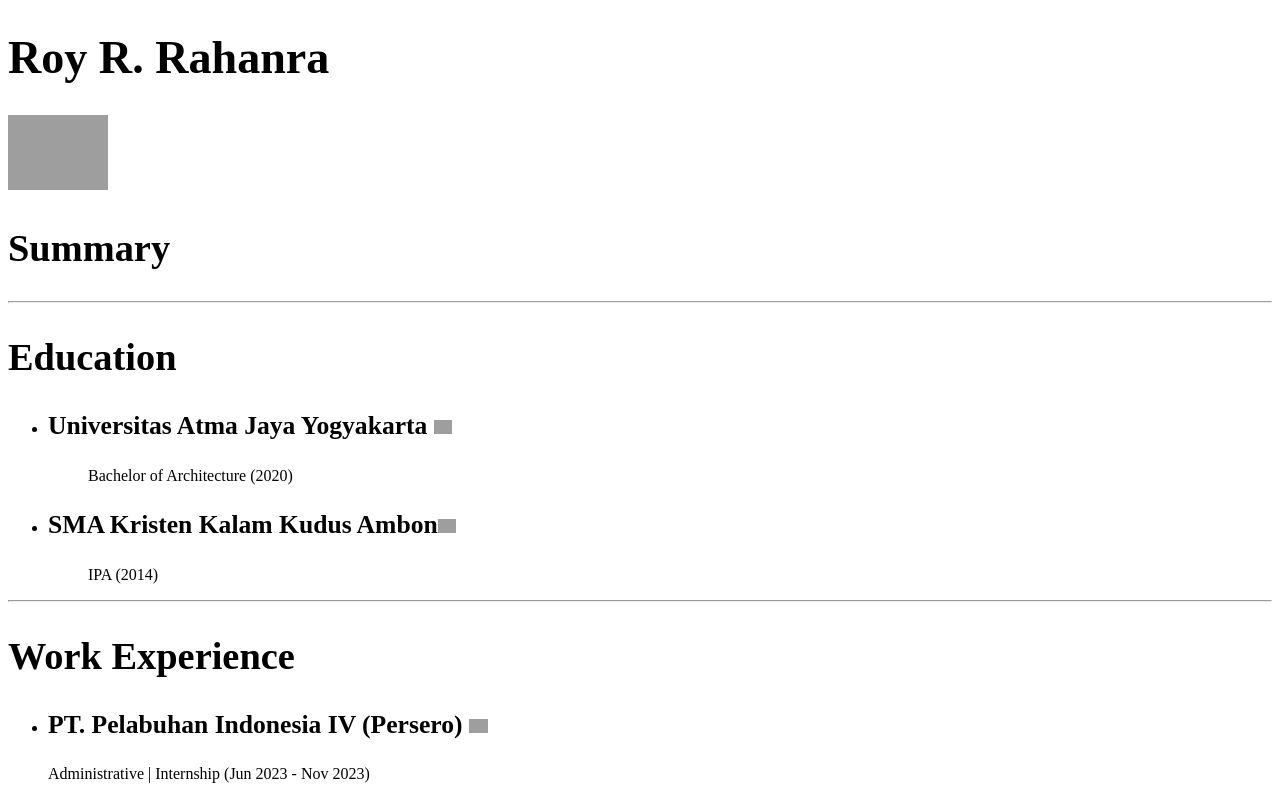
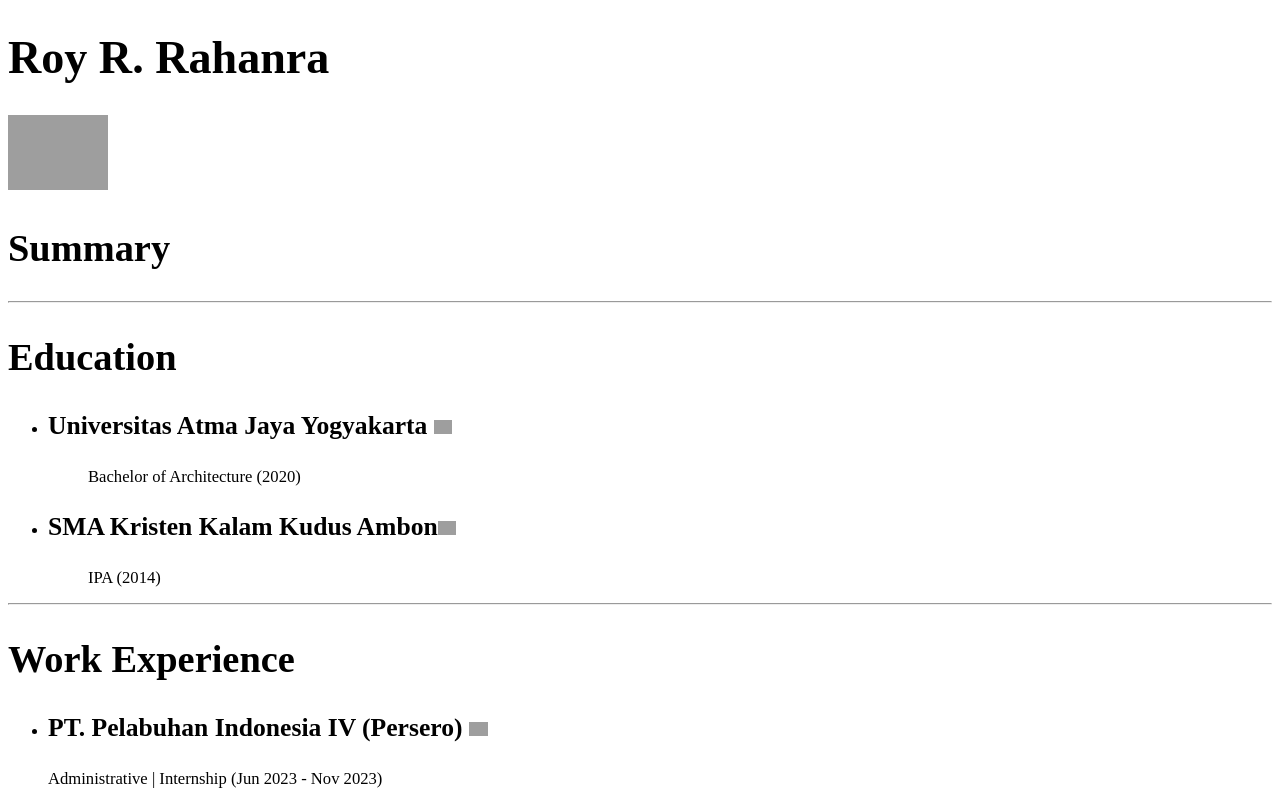
Before and after one commit to roy-r-rahanra/Capstone_Project_1_Online_Resume, a plain HTML site: page index.html in a window 1280 px wide. Shown: the top 796 px of the page. Drawn offline with Linux system fonts and the light colour scheme; grey boxes are pictures that could not be loaded.

Commit message:
Update style.css

```diff
--- a/public/style.css
+++ b/public/style.css
@@ -26,6 +26,17 @@ h6 {
     font-size: 1vmax ;
     }
 
+    dd{
+    font-size: 1.3vmax ;
+    }
+
+    p{
+    font-size: 1.3vmax;
+    }
+
+    ul{
+    font-size: 1.2vmax;
+    }
 
 
 
```
